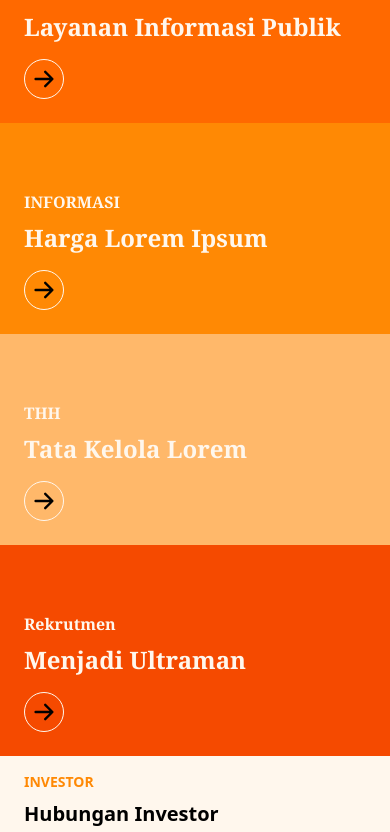
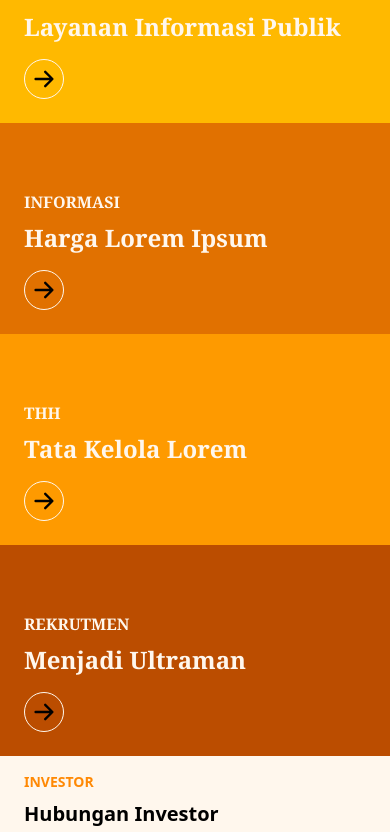
Before and after one commit to ricky-hrf/companyProfile, a React (Vite) app: page / in a window 390 px wide. Shown: the part 3746-4578 px from the top of the page. Built offline with nearby package versions, Linux system fonts and the light colour scheme.

Commit message:
Menambah Content dan clean code

```diff
--- a/src/assets/components/molecules/CardGambar.jsx
+++ b/src/assets/components/molecules/CardGambar.jsx
@@ -5,7 +5,7 @@ const cardGambar = ({ judul = 'default', isi, kelas= 'bg-orange-300' }) => {
 
   return (
     <>
-      <div className={`flex-1 ${kelas} 'bg-orange-500 hover:bg-amber-600 cursor-pointer flex flex-col justify-end`}>
+      <div className={`flex-1 ${kelas} hover:bg-amber-800 cursor-pointer flex flex-col justify-end`}>
         <div className="h-1/2 flex flex-col justify-center p-6">
           <span className="text-orange-50 font-semibold font-serif text-md">{ judul}</span>
           <h2 className="text-orange-50 font-semibold font-serif text-2xl mt-2">{isi}</h2>
--- a/src/assets/components/organisms/ContentSection5.jsx
+++ b/src/assets/components/organisms/ContentSection5.jsx
@@ -1,12 +1,33 @@
 import CardGambar from '../molecules/CardGambar';
 
 const contentSection5 = () => {
+  const dataContent = [
+    {
+      "judul" : "PROFIL IPSUM",
+      "isi": "Layanan Informasi Publik",
+      "background" : "bg-amber-400"
+    },
+    {
+      "judul" : "INFORMASI",
+      "isi": "Harga Lorem Ipsum",
+      "background" : "bg-amber-600"
+    },
+    {
+      "judul" : "THH",
+      "isi": "Tata Kelola Lorem",
+      "background" : "bg-amber-500"
+    },
+    {
+      "judul" : "REKRUTMEN",
+      "isi": "Menjadi Ultraman",
+      "background" : "bg-amber-700"
+    }
+  ];
   return (
     <div className="min-h-screen flex flex-col lg:flex-row w-full">
-      <CardGambar judul='PROFIL IPSUM' isi="Layanan Informasi Publik" kelas='bg-orange-500'/>
-      <CardGambar judul='INFORMASI' isi="Harga Lorem Ipsum" kelas='bg-orange-400'/>
-      <CardGambar judul='THH' isi="Tata Kelola Lorem"/>
-      <CardGambar judul='Rekrutmen' isi="Menjadi Ultraman" kelas='bg-orange-600'/>
+      {dataContent.map((item, index) => (
+        <CardGambar key={index} judul={item.judul} isi={item.isi} kelas={item.background} />
+      ))}
     </div>
   );
 }
--- a/src/assets/components/organisms/ContentSection7.jsx
+++ b/src/assets/components/organisms/ContentSection7.jsx
@@ -13,19 +13,19 @@ const ContentSection7 = () => {
 
   const isiCard = [
     {
-    'background': "bg-amber-500",
+    'background': "bg-[url(../public/background3.jpg)] bg-cover bg-center",
     'judulArtikel': 'Judul Artikel 1',
       'paragraf': 'Lorem ipsum dolor sit amet consectetur adipisicing elit. Quasi, officia. Lorem ipsum dolor sit amet consectetur adipisicing elit',
     'tombol':<Tombol icon={<HiArrowRight className="text-lg" />} text="Selengkapnya" color="text-orange-950"></Tombol>
     },
     {
-    'background': "bg-amber-400",
+    'background': "bg-[url(../public/background4.jpg)] bg-cover bg-center",
     'judulArtikel': 'Judul Artikel 2',
       'paragraf': 'Lorem ipsum dolor sit amet adipisicing elit. Quasi, officia. Lorem ipsum dolor sit amet consectetur adipisicing elit',
     'tombol': <Tombol icon={<HiArrowRight className="text-lg" />} text="Selengkapnya" color="text-orange-950"></Tombol>
     },
     {
-    'background': "bg-amber-700",
+    'background': "bg-[url(../public/background5.jpg)] bg-cover bg-center",
     'judulArtikel': 'Judul Artikel 3',
       'paragraf': 'Lorem  Quasi, officia. Lorem ipsum dolor sit amet',
     'tombol': <Tombol icon={<HiArrowRight className="text-lg" />} text="Selengkapnya" color="text-orange-950"></Tombol>
--- /dev/null
+++ b/src/assets/components/organisms/ContentSection8.jsx
@@ -0,0 +1,104 @@
+import { HiArrowRight } from 'react-icons/hi';
+import Tombol from '../atoms/button';
+import Paragraf from '../molecules/Paragraf';
+import { useState } from 'react';
+
+const ContentSection8 = () => {
+  const isiContent = {
+    'judul': 'LOREM IPSUM DOLOR SIT',
+    'subJudul': 'Lorem Ipsum Dolor',
+    'isi': 'Lorem ipsum dolor sit amet consectetur adipisicing elit. Maiores porro voluptates quod ex totam! Suscipit, commodi nam',
+    'tombol' : <Tombol icon={<HiArrowRight className="text-lg" />} text="Selengkapnya" color="text-orange-950"></Tombol>
+  }
+  const dataSubholding = [
+    {
+    "background": "bg-amber-500",
+    "teks" : "Kursus Pemrograman"
+    },
+    {
+    "background": "bg-amber-700",
+    "teks" : "Kursus Desain & Multimedia"
+    },
+    {
+    "background": "bg-amber-400",
+    "teks" : "Kursus Jaringan & Keamanan"
+    },
+    {
+    "background": "bg-amber-600",
+    "teks" : "Hardware & Perakitan"
+    },
+    {
+    "background": "bg-amber-300",
+    "teks" : "Sertifikasi & Ujian Kompetensi"
+    },
+    {
+    "background": "bg-amber-800",
+    "teks" : "Edutech & Produk Digital"
+    }
+  ]
+  const dataServices = [
+    {
+      "background": "bg-orange-600",
+      "teks": "Software Development Training"
+    },
+    {
+      "background": "bg-orange-400",
+      "teks": "Network & Cybersecurity Training"
+    },
+    {
+      "background": "bg-orange-700",
+      "teks": "Data Science & AI Training"
+    },
+    {
+      "background": "bg-orange-400",
+      "teks": "Multimedia & Design Training"
+    },
+    {
+      "background": "bg-orange-600",
+      "teks": "Office Productivity Training"
+    },
+    {
+      "background": "bg-orange-800",
+      "teks": "Computer Hardware & IoT Training"
+    }
+  ];
+
+  const [activeCategory, setActiveCategory] = useState("subholding");
+
+  const cartContent = activeCategory === "subholding" ? dataSubholding : dataServices;
+
+  return (
+    <div className="mb-8">
+      <Paragraf data={isiContent} display='font-serif mb-6' />
+      <div className="flex flex-col gap-2 text-orange-950">
+        <div className="flex py-2 px-8">
+          <div className="flex gap-2 p-2 rounded-full bg-amber-100 font-semibold font-serif text-amber-50">
+            <div
+              onClick={() => setActiveCategory("subholding")}
+              className={`border border-amber-400 px-4 py-2 rounded-full ${activeCategory === "subholding"?"bg-orange-500 text-orange-50" : "bg-orange-50 text-orange-900 "} hover:bg-orange-500 transition-all duration-300 hover:text-orange-50 cursor-pointer`}>
+              Subholding
+            </div>
+            <div
+              onClick={() => setActiveCategory("services")}
+              className={`border border-amber-400 px-4 py-2 rounded-full ${activeCategory === "services"?"bg-orange-500 text-orange-50" : "bg-orange-50 text-orange-900"} hover:bg-orange-500  hover:text-orange-50 cursor-pointer`}>AP & Services</div>
+          </div>
+        </div>
+        <div className="grid grid-cols-1 md:grid-cols-3 lg:grid-cols-6 gap-4  px-8 py-4">
+          {cartContent.map((item, index) => (
+            <div key={index} className={`group relative h-70 cursor-pointer [perspective:1000px]`}>
+              <div className="relative w-full h-full flex justify-center items-center rounded-2xl shadow-2xl transition-transform duration-700 [transform-style:preserve-3d] group-hover:[transform:rotateY(180deg)]">
+                <div className={`absolute inset-0 ${item.background} text-orange-50 flex px-4 rounded-xl [backface-visibility:hidden]`}>
+                  <h1 className="text-xl font-bold mt-10">{item.teks}</h1>
+                </div>
+                <div className="text-amber-900 [transform:rotateY(180deg)] [backface-visibility:hidden]">
+                  <h1 className="text-xl font-bold top-20">Belakang</h1>
+                </div>
+              </div>
+            </div>
+          ))}
+        </div>
+      </div>
+    </div>
+  )
+}
+export default ContentSection8;
--- a/src/assets/components/organisms/Navbar/Menu/BussinessMenu.jsx
+++ b/src/assets/components/organisms/Navbar/Menu/BussinessMenu.jsx
@@ -11,18 +11,19 @@ const Bussiness = () => {
   };
 
   const listBussiness = [
-    <ListItem isi="lorem ipsum" lengkungan="rounded-t-md" />,
+    <ListItem isi="Edutech" lengkungan="rounded-t-md" />,
     <ListItem
       isi="Subholding"
       icon={<HiChevronDown className="text-lg" />}
       isOpen={openIndex === 1}
       onToggle={() => handleToggle(1)}
     >
-      <ListItem isi="Upstream Subholding" />
-      <ListItem isi="Gas Subholding" />
-      <ListItem isi="Power & NRE Subholding" />
-      <ListItem isi="Comercial & Trading Subholding" />
-      <ListItem isi="Integrated Marine Logistik Subholding" />
+      <ListItem isi="Kursus Pemrograman" />
+      <ListItem isi="Kursus Desain & Multimedia" />
+      <ListItem isi="Kursus Jaringan & Keamanan" />
+      <ListItem isi="Hardware & Perakitan" />
+      <ListItem isi="ertifikasi & Ujian Kompetensi" />
+      <ListItem isi="Edutech & Produk Digital" />
     </ListItem>,
     <ListItem
       isi="AP & Services"
@@ -30,10 +31,12 @@ const Bussiness = () => {
       isOpen={openIndex === 2}
       onToggle={() => handleToggle(2)}
     >
-      <ListItem isi="Service A" />
-      <ListItem isi="Service B" />
-      <ListItem isi="Service C" />
-      <ListItem isi="Service D" />
+      <ListItem isi="Software Development Training" />
+      <ListItem isi="Network & Cybersecurity Training" />
+      <ListItem isi="Data Science & AI Training" />
+      <ListItem isi="Multimedia & Design Training" />
+      <ListItem isi="Office Productivity Training" />
+      <ListItem isi="Computer Hardware & IoT Training" />
     </ListItem>,
     <ListItem isi="Global Presence" lengkungan="rounded-b-md" />
   ];
--- a/src/assets/components/organisms/footer.jsx
+++ b/src/assets/components/organisms/footer.jsx
@@ -12,7 +12,7 @@ const footer = () => {
     },
     {
       "judul": "AP & Services",
-      "isi" : ['PT Lorem Bahan Berkah','PT Sumber Utama','PT Rejeki Anak Sholeh', 'PT Maju Jaya', 'PT Milik Pribadi', 'PT Sukses Selalu', 'Tbk']
+      "isi" : ['Software Development Training','Network & Cybersecurity Training','Data Science & AI Training', 'Multimedia & Design Training', 'Office Productivity Training', 'Computer Hardware & IoT Training']
     },
     {
       "judul": "Tools",
--- a/src/assets/components/pages/homePage.jsx
+++ b/src/assets/components/pages/homePage.jsx
@@ -6,6 +6,7 @@ import ContentSection3 from "../organisms/ContentSection3";
 import ContentSection5 from "../organisms/ContentSection5";
 import ContentSection6 from "../organisms/ContentSection6";
 import ContentSection7 from "../organisms/ContentSection7";
+import ContentSection8 from "../organisms/ContentSection8";
 import Paragraf from "../molecules/Paragraf";
 import Content from "../molecules/content";
 import iconStyle from "../atoms/icon";
@@ -98,6 +99,7 @@ const HomePage = () => {
       <ContentSection5 />
       <ContentSection6 />
       <ContentSection7 />
+      <ContentSection8 />
       <Footer />
     </div>
   )
```
